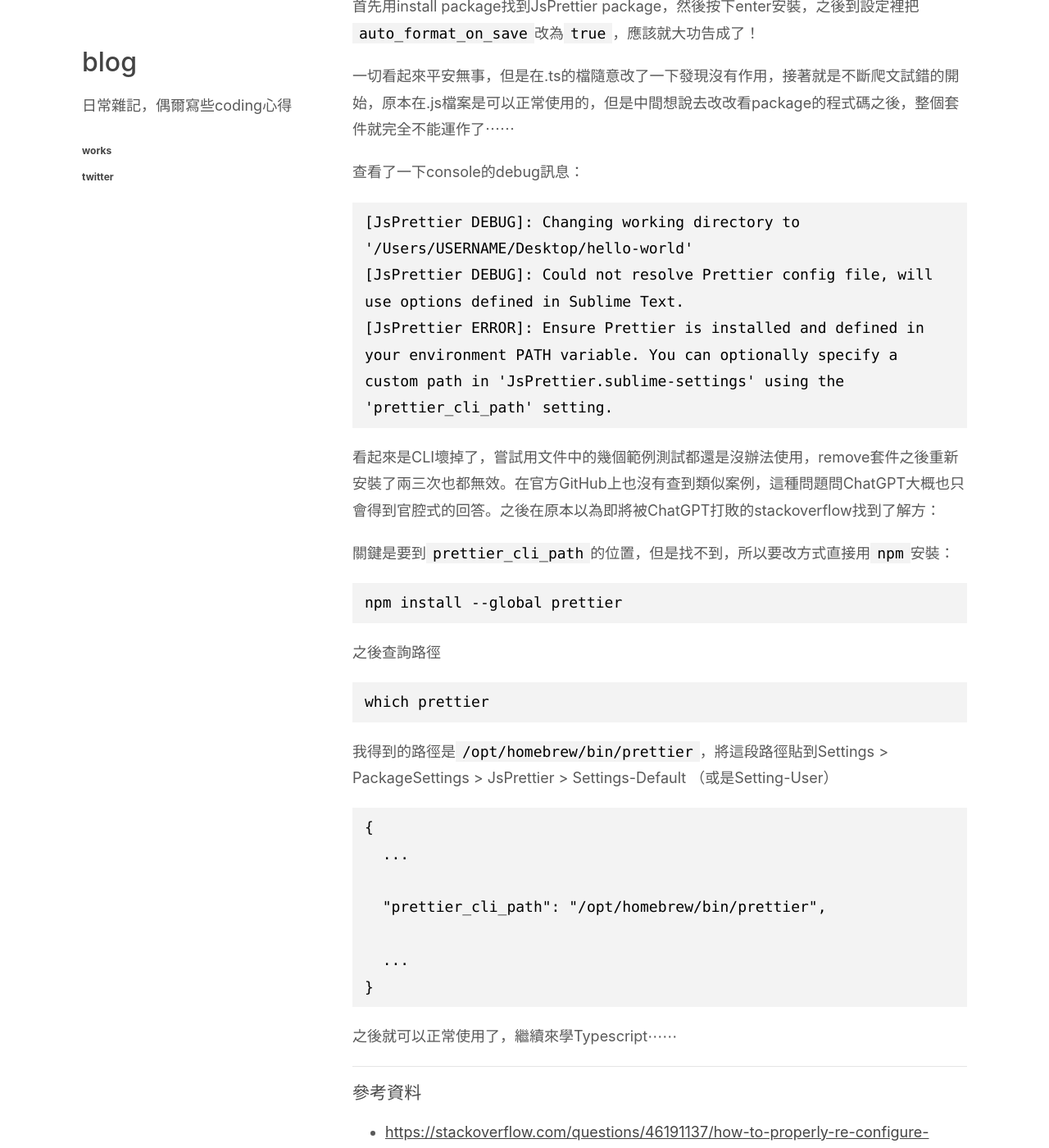
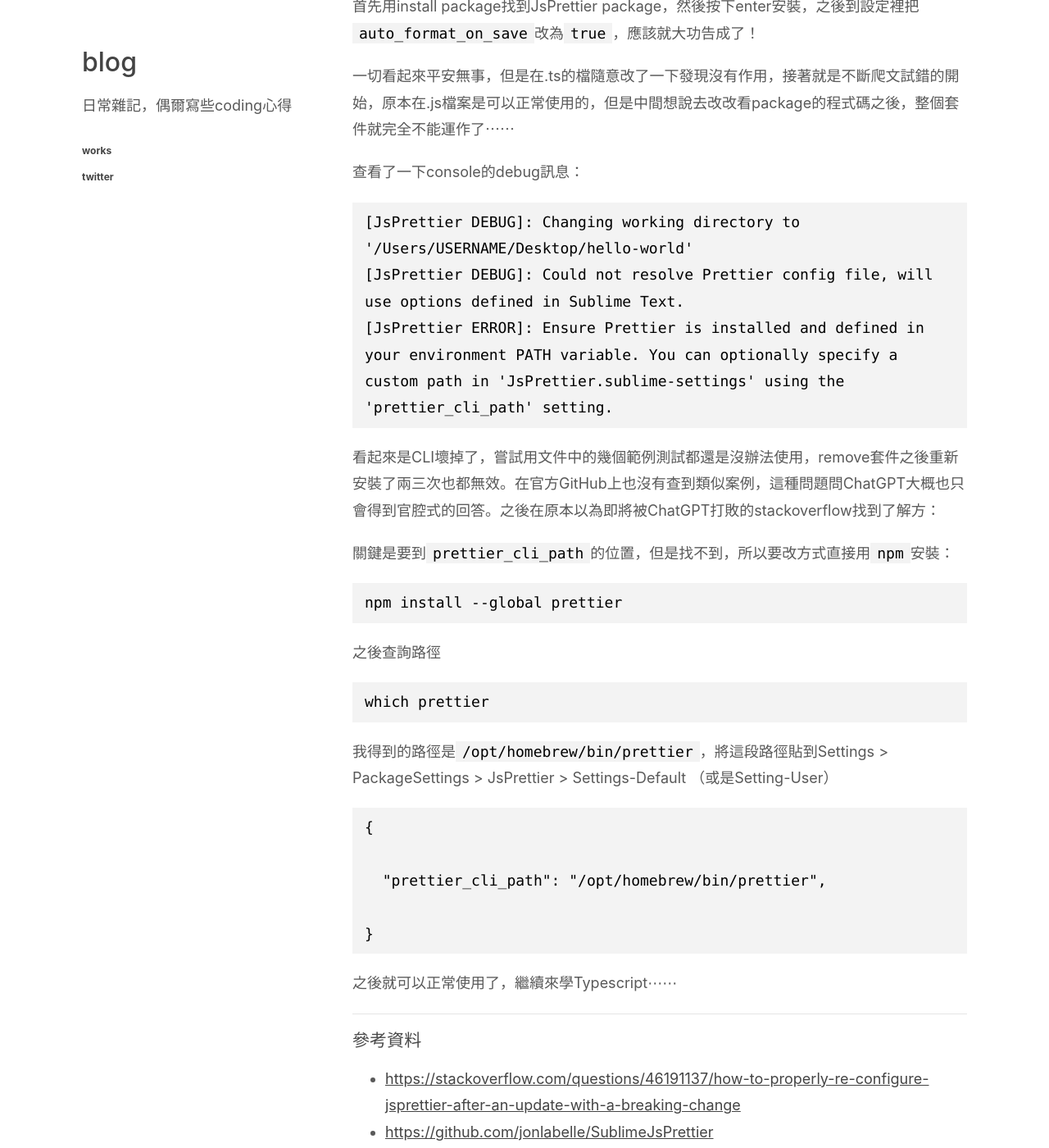
Before and after one commit to zenkarsha/blog, a Jekyll site: the page built from _posts/2024-01-05-use-jsprettier-with-sublime-text.markdown, in a window 1280 px wide and 1400 px high, scrolled down 378 px. Shown: the whole window at 82% size. Built offline with Jekyll 4.4.1, drawn with Linux system fonts in a browser that asks for light colours.

Commit message:
Update 2024-01-05-use-jsprettier-with-sublime-text.markdown

````diff
--- a/_posts/2024-01-05-use-jsprettier-with-sublime-text.markdown
+++ b/_posts/2024-01-05-use-jsprettier-with-sublime-text.markdown
@@ -2,6 +2,7 @@
 layout: post
 title: "在Sublime Text裡使用JsPrettier自動整理程式碼（for typescript）"
 ---
+
 
 因為要在Sublime Text寫Typescript，看到youtube上的教學感覺Visual Studio Code可以用Prettier直接存檔把格式整理好很方便，但是基於信仰不願意跳槽到VSC（雖然一直耳聞真的很好用），但是用了多年的Sublime Text，已經習慣大部分的操作。
 
@@ -13,7 +14,7 @@ title: "在Sublime Text裡使用JsPrettier自動整理程式碼（for typescript
 
 查看了一下console的debug訊息：
 
-```
+```bash
 [JsPrettier DEBUG]: Changing working directory to '/Users/USERNAME/Desktop/hello-world'
 [JsPrettier DEBUG]: Could not resolve Prettier config file, will use options defined in Sublime Text.
 [JsPrettier ERROR]: Ensure Prettier is installed and defined in your environment PATH variable. You can optionally specify a custom path in 'JsPrettier.sublime-settings' using the 'prettier_cli_path' setting.
@@ -23,25 +24,23 @@ title: "在Sublime Text裡使用JsPrettier自動整理程式碼（for typescript
 
 關鍵是要到`prettier_cli_path`的位置，但是找不到，所以要改方式直接用`npm`安裝：
 
-```
+```bash
 npm install --global prettier
 ```
 
 之後查詢路徑
 
-```
+```bash
 which prettier
 ```
 
 我得到的路徑是`/opt/homebrew/bin/prettier`，將這段路徑貼到Settings > PackageSettings > JsPrettier > Settings-Default （或是Setting-User）
 
-```
+```json
 {
-  ...
 
   "prettier_cli_path": "/opt/homebrew/bin/prettier",
 
-  ...
 }
 ```
 
````
